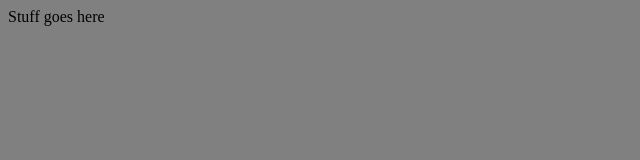
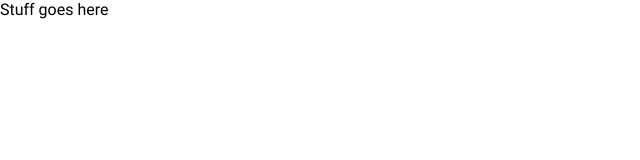
Before and after one commit to Ladeiras/test, a website: page index.html in a window 1280 px wide. Shown: the whole page, without its empty margins (0-640 px from the left). Drawn offline with Linux system fonts and the light colour scheme.

Commit message:
feat(style): Added font and fixed paths

```diff
--- a/gulpfile.js
+++ b/gulpfile.js
@@ -7,7 +7,7 @@ gulp.task('sass', function() {
 	gulp
 		.src('style.scss')
 		.pipe(sass({ includePaths: ['scss'] }))
-		.pipe(gulp.dest('css'));
+		.pipe(gulp.dest('assets/css'));
 });
 
 gulp.task('ts', function() {
@@ -24,7 +24,7 @@ gulp.task('ts', function() {
 });
 
 gulp.task('browser-sync', function() {
-	browserSync.init(['css/*.css', 'js/*.js', '*.html'], {
+	browserSync.init(['assets/css/*.css', 'assets/js/*.js', '*.html'], {
 		server: {
 			baseDir: './',
 		},
--- a/index.html
+++ b/index.html
@@ -1,8 +1,8 @@
 <html>
 
-  <head>
-  <link rel="stylesheet" type="text/css" href="css/style.css">
-  <script src="js/script.js"></script>
+<head>
+  <link rel="stylesheet" type="text/css" href="assets/css/style.css">
+  <script src="assets/js/script.js"></script>
 </head>
 
 <body>
--- a/style.scss
+++ b/style.scss
@@ -1,3 +1,18 @@
+@font-face {
+	font-family: roboto;
+	src: url(../font/Roboto-Regular.ttf) format('trueType');
+	font-weight: normal;
+	font-style: normal;
+}
+
+@font-face {
+	font-family: roboto;
+	src: url(../font/Roboto-Bold.ttf) format('trueType');
+	font-weight: bold;
+	font-style: normal;
+}
+
 body {
-  background: grey;
+	margin: 0;
+	font-family: roboto;
 }
```
Also changed, not shown: assets/css/style.css (added), assets/font/Roboto-Bold.ttf (added), assets/font/Roboto-Regular.ttf (added), assets/js/script.js (renamed from js/script.js), css/style.css (deleted).
